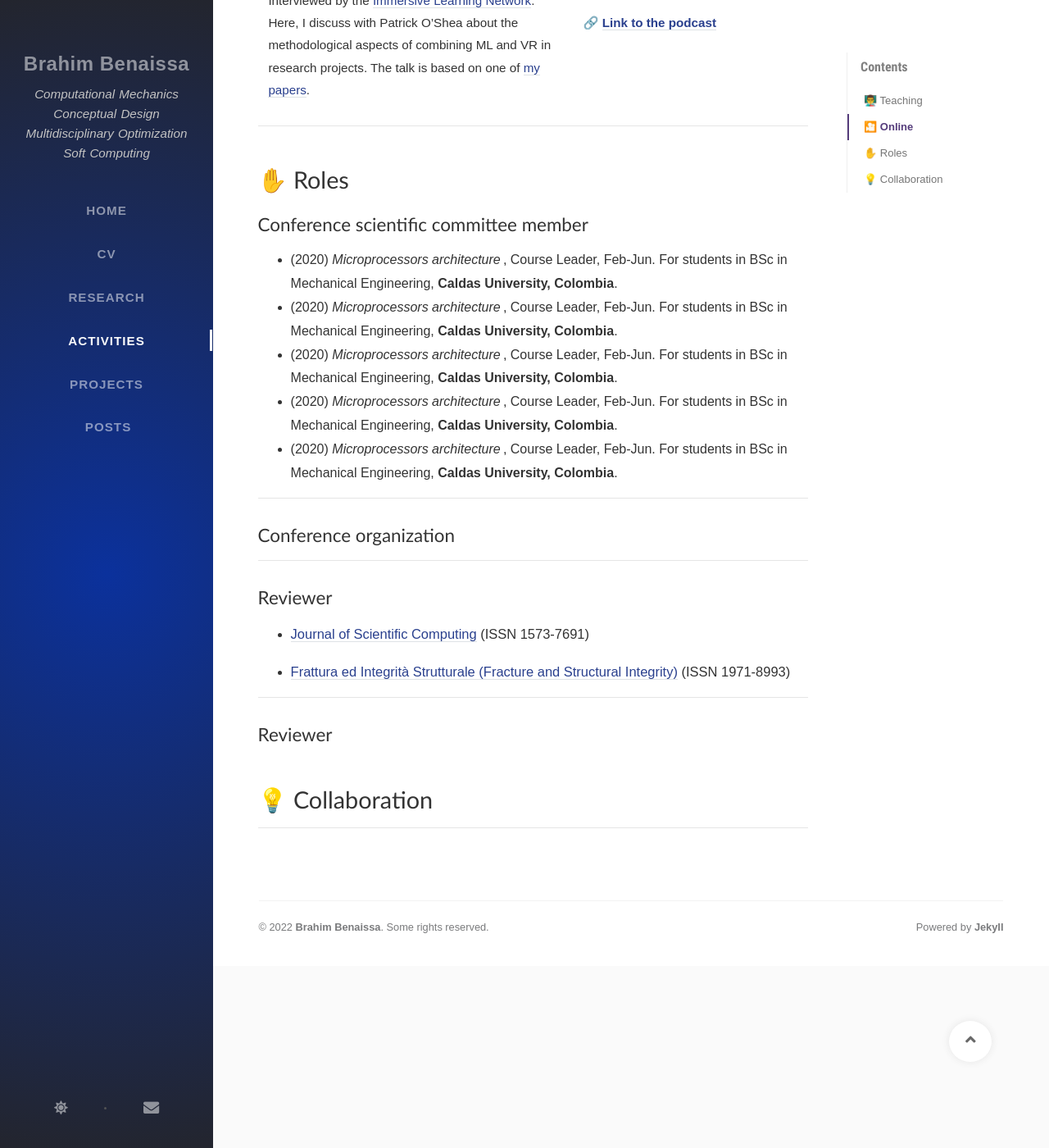
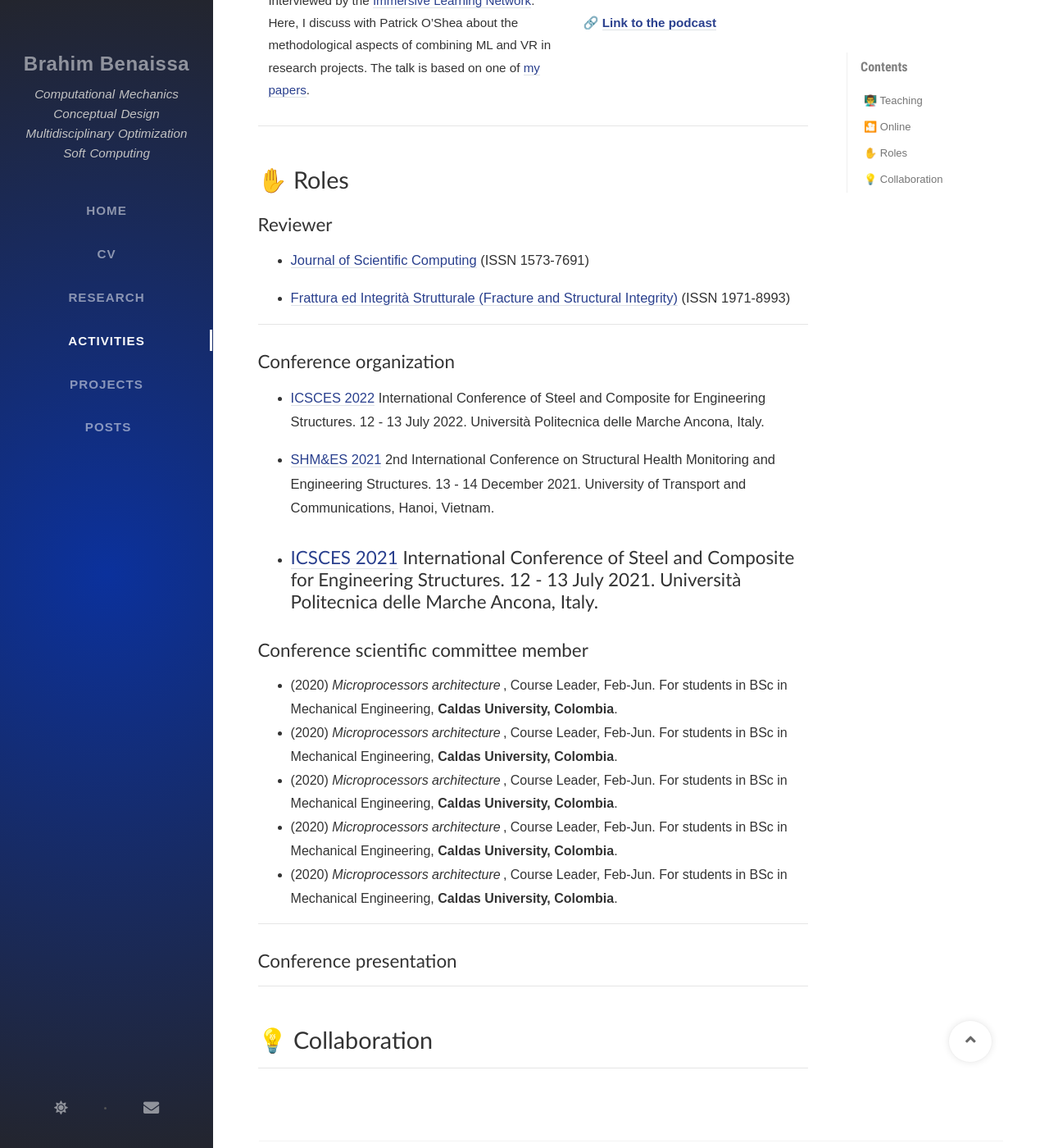
Before and after one commit to Brahim-Benaissa/Brahim-Benaissa.github.io, a Jekyll site: the page built from tabs/activities.md, in a window 1280 px wide and 1400 px high, scrolled down 1458 px. Shown: the whole window at 82% size. Built offline with Jekyll 4.4.1, drawn with Linux system fonts in a browser that asks for light colours; nearby versions of some CDN libraries; some web fonts are replaced; comment, search, counter and statistics services are not loaded.

Commit message:
Update activities.md

```diff
--- a/tabs/activities.md
+++ b/tabs/activities.md
@@ -62,6 +62,22 @@ toc: true
 
 # ✋ Roles
 
+## Reviewer
+
+- <a href="https://www.springer.com/journal/10915" target="_blank"> Journal of Scientific Computing</a> (ISSN 1573-7691)
+
+- <a href="https://www.fracturae.com/index.php/fis/about" target="_blank"> Frattura ed Integrità Strutturale (Fracture and Structural Integrity)</a> (ISSN 1971-8993)
+
+---
+## Conference organization
+
+- <a href="https://icsces.org/" target="_blank"> ICSCES 2022</a>  International Conference of Steel and Composite for Engineering Structures. 12 - 13 July 2022. Università Politecnica delle Marche Ancona, Italy.
+
+- <a href="https://shmes.org/" target="_blank"> SHM&ES 2021</a> 2nd International Conference on Structural Health Monitoring and Engineering Structures. 13 - 14 December 2021. University of Transport and Communications, Hanoi, Vietnam.
+
+- <a href="https://icsces.org/" target="_blank"> ICSCES 2021</a> International Conference of Steel and Composite for Engineering Structures. 12 - 13 July 2021. Università Politecnica delle Marche Ancona, Italy.
+---
+
 ## Conference scientific committee member
 
 - (2020) *Microprocessors architecture*, Course Leader, Feb-Jun. For students in BSc in Mechanical Engineering, **Caldas University, Colombia**.
@@ -73,21 +89,13 @@ toc: true
 
 ---
 
-## Conference organization
+## Conference presentation
 
 
 
 ---
 
-## Reviewer
 
-- <a href="https://www.springer.com/journal/10915" target="_blank"> Journal of Scientific Computing</a> (ISSN 1573-7691)
-
-- <a href="https://www.fracturae.com/index.php/fis/about" target="_blank"> Frattura ed Integrità Strutturale (Fracture and Structural Integrity)</a> (ISSN 1971-8993)
-
----
-
-## Reviewer
 
 # 💡 Collaboration
 
```
